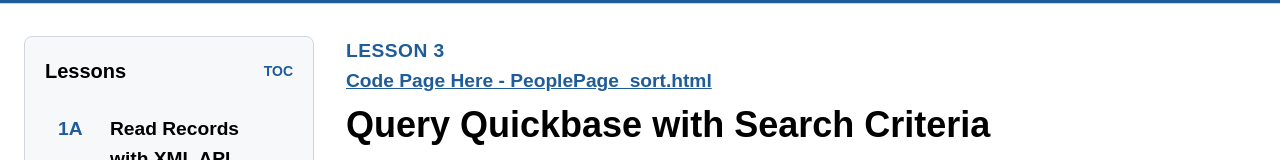
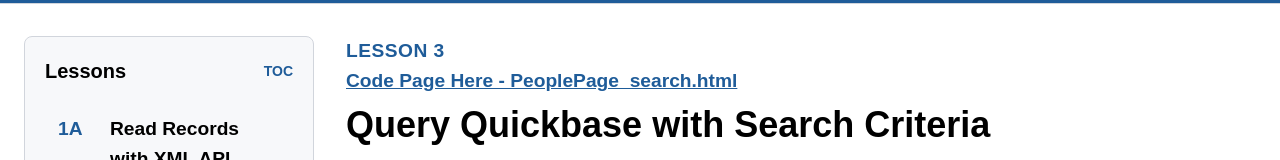
Before and after one commit to dariansweb/Quickbase-API, a Next.js app: page /lessons/3 in a window 1280 px wide. Shown: the part 193-353 px from the top of the page. Built offline with nearby package versions, Linux system fonts and the light colour scheme.

Commit message:
typo to file name

```diff
--- a/app/lessons/3/page.tsx
+++ b/app/lessons/3/page.tsx
@@ -921,7 +921,7 @@ export default function Lesson3Page() {
           target="_blank"
           className="font-bold text-[#1f5c99] underline"
         >
-          Code Page Here - PeoplePage_sort.html
+          Code Page Here - PeoplePage_search.html
         </Link>
         <h1 className="mt-2 text-4xl font-bold">
           Query Quickbase with Search Criteria
```
